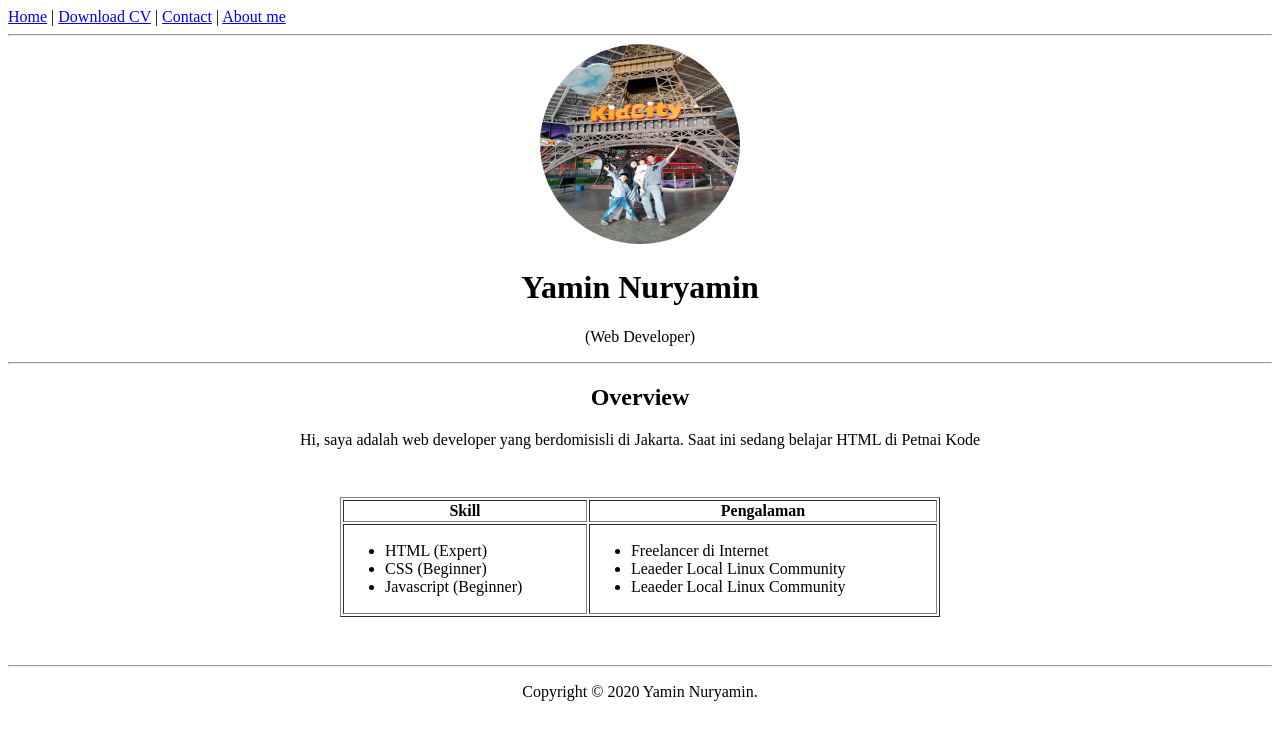
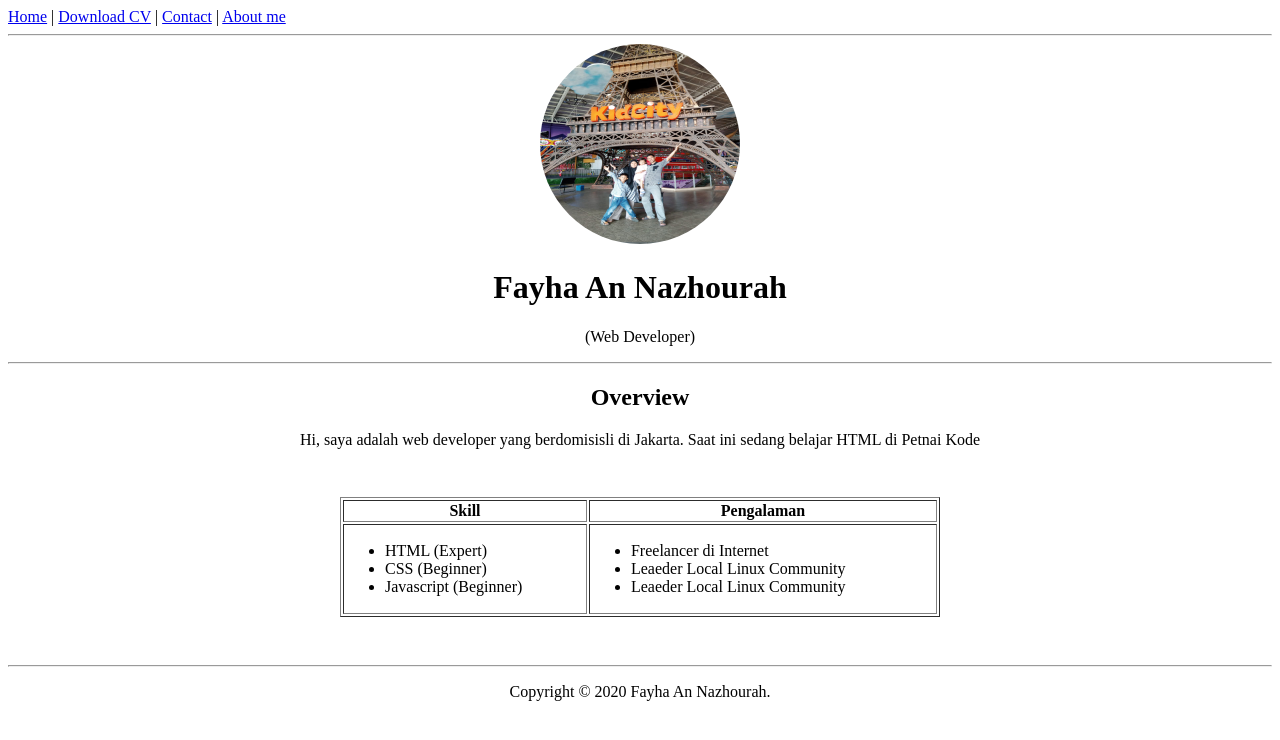
Before and after one commit to Fayha2323/biodata.github.io, a plain HTML site: page index.html in a window 1280 px wide. Drawn offline with Linux system fonts and the light colour scheme; files whose address does not match are found by name.

Commit message:
Update index.html

```diff
--- a/index.html
+++ b/index.html
@@ -4,7 +4,7 @@
 <head>
     <meta charset="UTF-8">
     <meta name="viewport" content="width=device-width, initial-scale=1.0">
-    <title>Yamin Nuryamin Website</title>
+    <title>Fayha An Nazhourah Website</title>
 </head>
 
 <body>
@@ -19,7 +19,7 @@
 
     <header style="text-align: center;">
         <img src="image/foto-profile.jpg" width="200" height="200" style="border-radius: 50%;"/>
-        <h1>Yamin Nuryamin</h1>
+        <h1>Fayha An Nazhourah</h1>
         <p>(Web Developer)</p>
     </header>
 
@@ -64,7 +64,7 @@
 
     <hr>
     <footer style="text-align: center;">
-        <p>Copyright &copy; 2020 Yamin Nuryamin.</p>
+        <p>Copyright &copy; 2020 Fayha An Nazhourah.</p>
     </footer>
 </body>
 </html>
```
